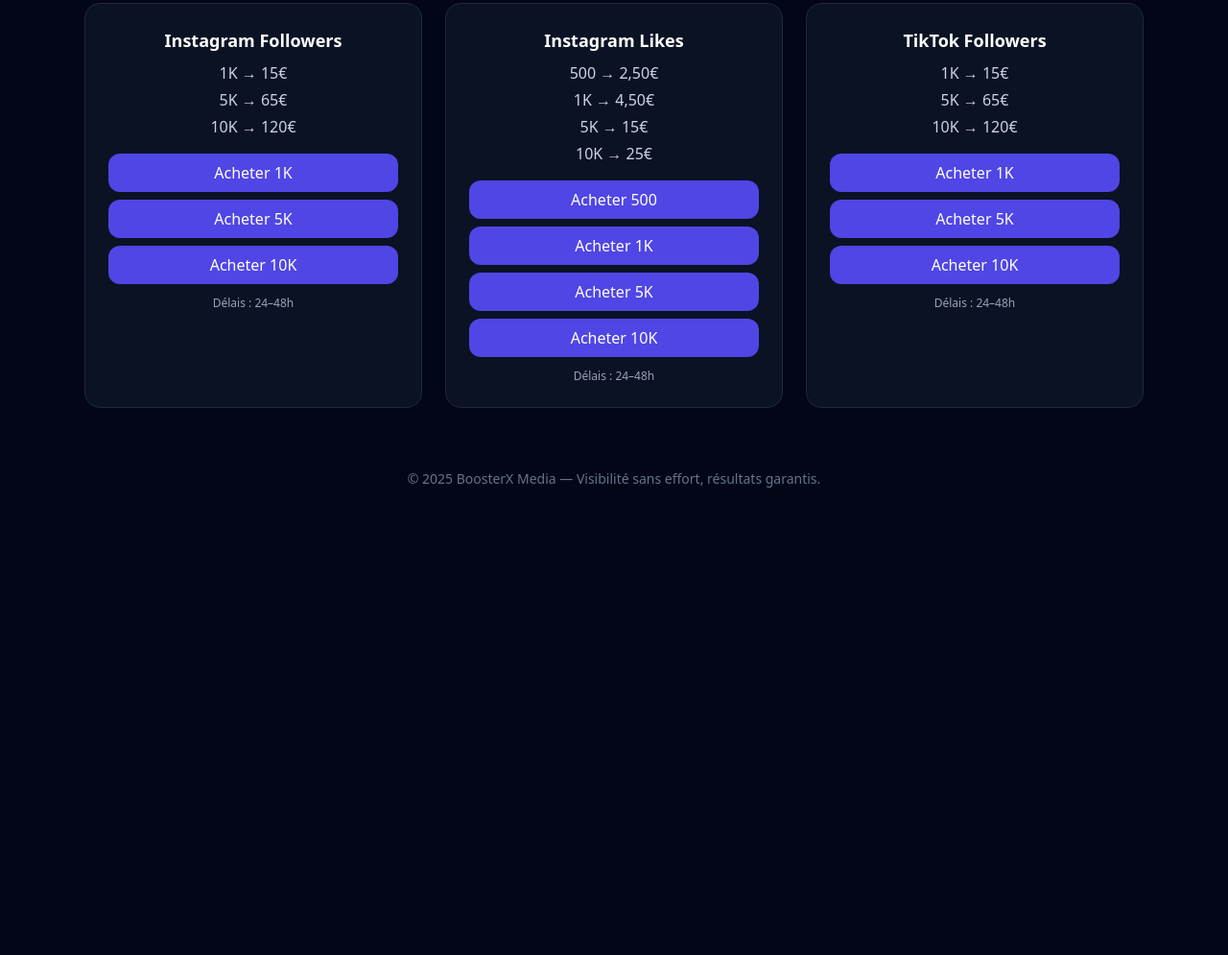
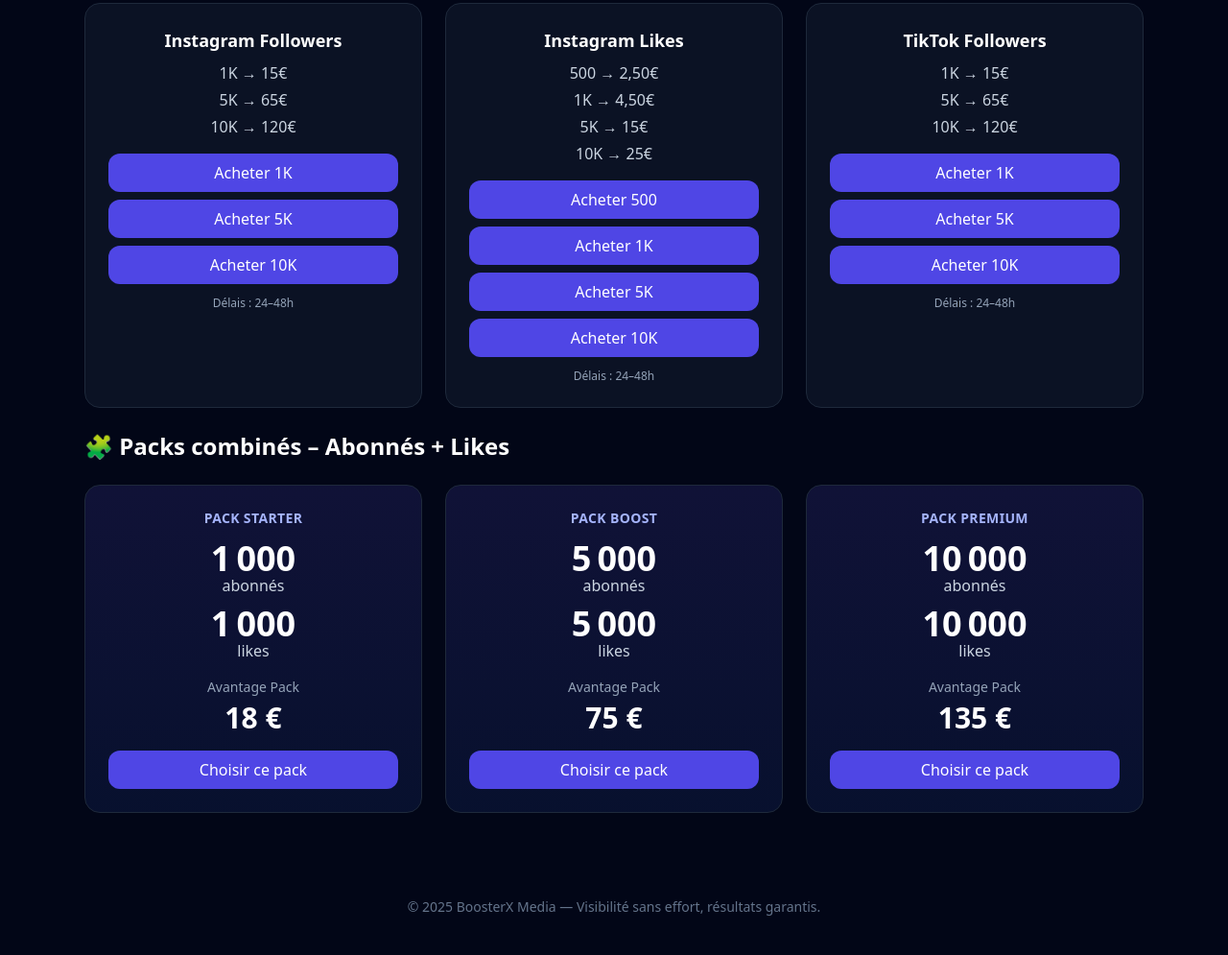
Before and after one commit to florian-gif/BOOSTER-X-MEDIA-SITE, a plain HTML site: page index.html in a window 1280 px wide. Shown: the part 329-1324 px from the top of the page at 96% size. Before the commit the page ends 878 px from the top, so only its background shows below. Drawn offline with nearby package versions, Linux system fonts and the light colour scheme.

Commit message:
Update index.html

```diff
--- a/index.html
+++ b/index.html
@@ -19,7 +19,7 @@
     <p class="mt-3 text-slate-300">Boostez vos abonnés et likes Instagram & TikTok. Livraison 24–48h. Paiement PayPal.</p>
   </section>
 
-  <!-- PACKS -->
+  <!-- PACKS CLASSIQUES -->
   <section class="max-w-6xl mx-auto px-6 pb-6">
     <h3 class="text-2xl font-bold text-white mb-6">📦 Nos Packs</h3>
     <div class="grid gap-6 md:grid-cols-3">
@@ -85,6 +85,73 @@
     </div>
   </section>
 
+  <!-- PACKS COMBINÉS (nouvelle section) -->
+  <section class="max-w-6xl mx-auto px-6 pb-12">
+    <h3 class="text-2xl font-bold text-white mb-6">🧩 Packs combinés – Abonnés + Likes</h3>
+
+    <div class="grid gap-6 md:grid-cols-3">
+      <!-- STARTER -->
+      <div class="rounded-2xl p-6 text-center border border-slate-800 bg-gradient-to-b from-indigo-900/30 to-blue-900/20">
+        <p class="text-sm font-semibold tracking-wide text-indigo-300">PACK STARTER</p>
+        <div class="mt-3 text-4xl font-extrabold text-white">1 000</div>
+        <p class="text-slate-300 -mt-1">abonnés</p>
+        <div class="mt-2 text-4xl font-extrabold text-white">1 000</div>
+        <p class="text-slate-300 -mt-1">likes</p>
+        <p class="mt-4 text-slate-400 text-sm">Avantage Pack</p>
+        <div class="mt-1 text-3xl font-bold text-white">18 €</div>
+
+        <button
+          class="order-btn w-full mt-4 rounded-xl px-4 py-2 bg-indigo-600 hover:bg-indigo-500 text-white"
+          data-pack="Pack Starter (1K abonnés + 1K likes)"
+          data-platform="Instagram"
+          data-type="combo"
+          data-amount="18">
+          Choisir ce pack
+        </button>
+      </div>
+
+      <!-- BOOST -->
+      <div class="rounded-2xl p-6 text-center border border-slate-800 bg-gradient-to-b from-indigo-900/30 to-blue-900/20">
+        <p class="text-sm font-semibold tracking-wide text-indigo-300">PACK BOOST</p>
+        <div class="mt-3 text-4xl font-extrabold text-white">5 000</div>
+        <p class="text-slate-300 -mt-1">abonnés</p>
+        <div class="mt-2 text-4xl font-extrabold text-white">5 000</div>
+        <p class="text-slate-300 -mt-1">likes</p>
+        <p class="mt-4 text-slate-400 text-sm">Avantage Pack</p>
+        <div class="mt-1 text-3xl font-bold text-white">75 €</div>
+
+        <button
+          class="order-btn w-full mt-4 rounded-xl px-4 py-2 bg-indigo-600 hover:bg-indigo-500 text-white"
+          data-pack="Pack Boost (5K abonnés + 5K likes)"
+          data-platform="Instagram"
+          data-type="combo"
+          data-amount="75">
+          Choisir ce pack
+        </button>
+      </div>
+
+      <!-- PREMIUM -->
+      <div class="rounded-2xl p-6 text-center border border-slate-800 bg-gradient-to-b from-indigo-900/30 to-blue-900/20">
+        <p class="text-sm font-semibold tracking-wide text-indigo-300">PACK PREMIUM</p>
+        <div class="mt-3 text-4xl font-extrabold text-white">10 000</div>
+        <p class="text-slate-300 -mt-1">abonnés</p>
+        <div class="mt-2 text-4xl font-extrabold text-white">10 000</div>
+        <p class="text-slate-300 -mt-1">likes</p>
+        <p class="mt-4 text-slate-400 text-sm">Avantage Pack</p>
+        <div class="mt-1 text-3xl font-bold text-white">135 €</div>
+
+        <button
+          class="order-btn w-full mt-4 rounded-xl px-4 py-2 bg-indigo-600 hover:bg-indigo-500 text-white"
+          data-pack="Pack Premium (10K abonnés + 10K likes)"
+          data-platform="Instagram"
+          data-type="combo"
+          data-amount="135">
+          Choisir ce pack
+        </button>
+      </div>
+    </div>
+  </section>
+
   <!-- MODAL FORM -->
   <div id="modal" class="fixed inset-0 hidden items-center justify-center bg-black/70 p-4">
     <div class="w-full max-w-md rounded-2xl bg-slate-900 border border-slate-800 p-6">
@@ -103,7 +170,7 @@
         </div>
 
         <div>
-        <label class="block text-sm mb-1">Lien du post (si likes)</label>
+          <label class="block text-sm mb-1">Lien du post (si likes/combos)</label>
           <input id="postLink" class="w-full rounded-lg bg-slate-800 border border-slate-700 px-3 py-2" placeholder="https://instagram.com/p/...">
         </div>
 
@@ -134,7 +201,7 @@
       btn.addEventListener('click', () => {
         document.getElementById('pack').value = btn.dataset.pack;
         document.getElementById('platform').value = btn.dataset.platform;
-      document.getElementById('type').value = btn.dataset.type;
+        document.getElementById('type').value = btn.dataset.type; // followers | likes | combo
         document.getElementById('amount').value = btn.dataset.amount;
 
         modal.classList.remove('hidden');
@@ -155,16 +222,19 @@
 
       const pack = document.getElementById('pack').value;
       const platform = document.getElementById('platform').value;
-    const type = document.getElementById('type').value; // followers | likes
+      const type = document.getElementById('type').value; // followers | likes | combo
       const amount = document.getElementById('amount').value;
       const handle = document.getElementById('handle').value.trim();
       const postLink = document.getElementById('postLink').value.trim();
       const email = document.getElementById('email').value.trim();
 
       if (!handle) { alert("Merci d’indiquer ton pseudo."); return; }
-    if (type === 'likes' && !postLink) { alert("Merci d’indiquer le lien du post pour les likes."); return; }
+      if ((type === 'likes' || type === 'combo') && !postLink) {
+        alert("Merci d’indiquer le lien du post (requis pour les likes/combos).");
+        return;
+      }
 
-    // 1) Payer sur PayPal
+      // 1) Payer sur PayPal.Me
       const paypalUrl = `https://paypal.me/${PAYPAL_HANDLE}/${amount}`;
       window.open(paypalUrl, '_blank');
 
```
Lines whose indentation alone changed are shown as unchanged.
